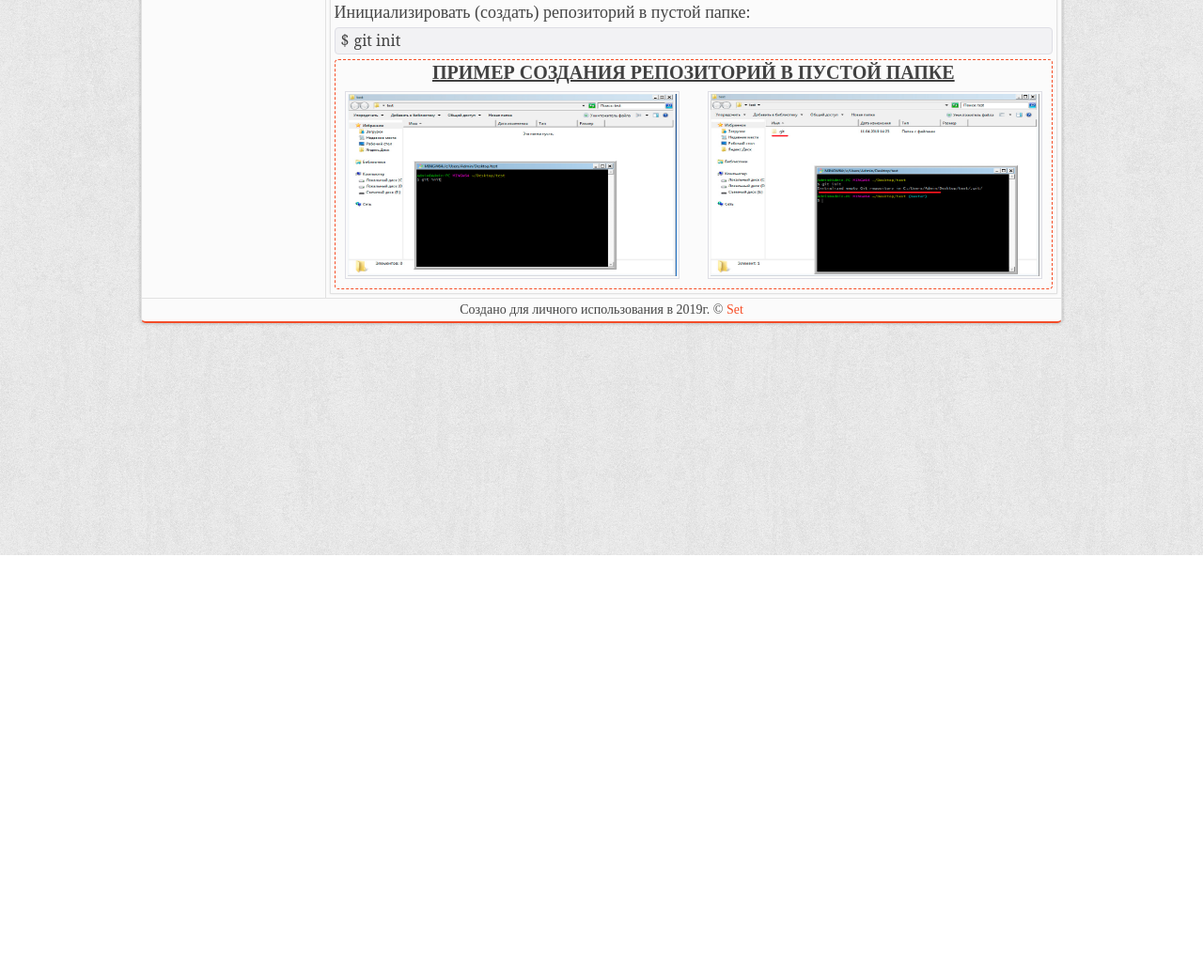
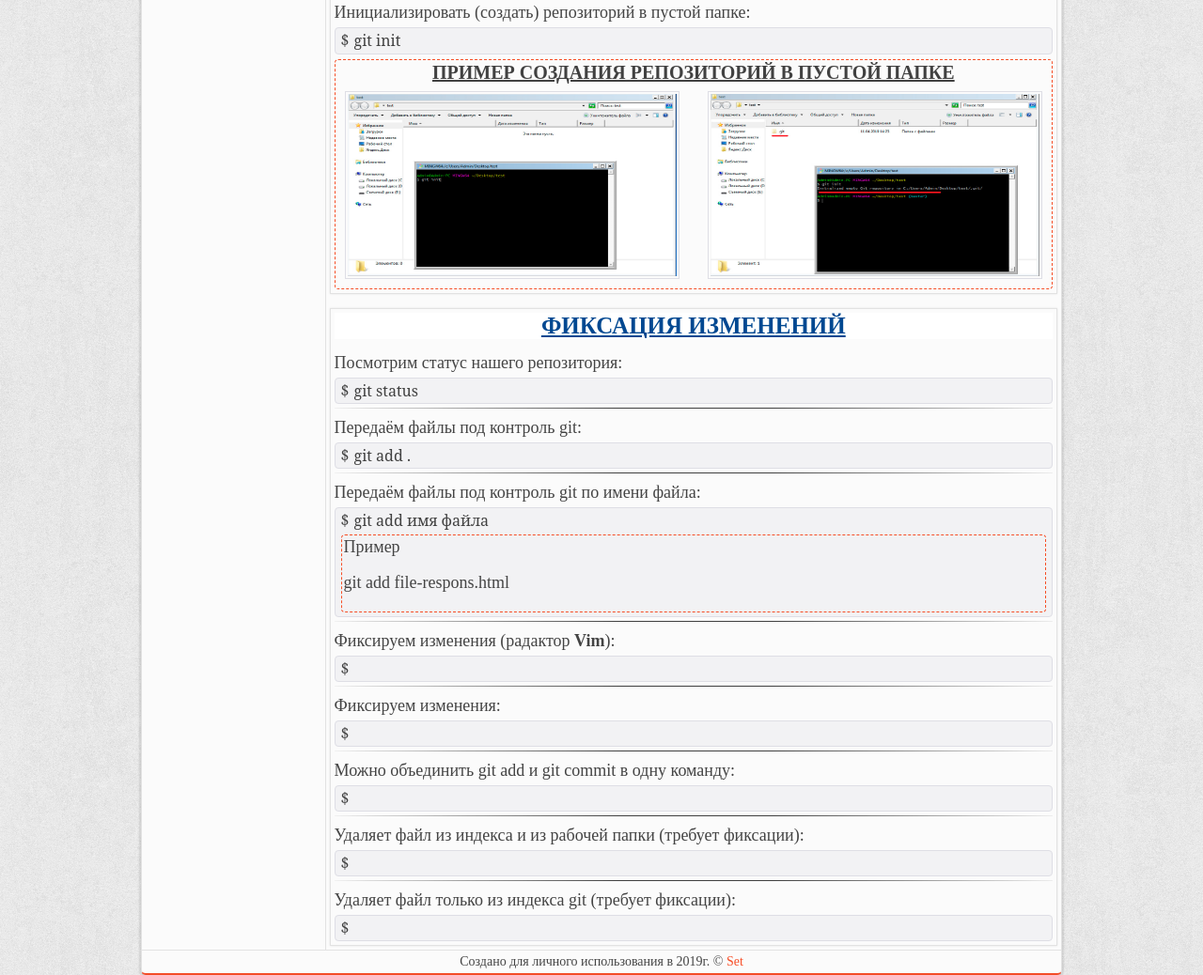
Before and after one commit to MrKra/Instruction-for-used, a plain HTML site: page test.html in a window 1280 px wide. Shown: the part 214-1252 px from the top of the page at 94% size. Before the commit the page ends 805 px from the top, so only its background shows below. Drawn offline with Linux system fonts and the light colour scheme.

Commit message:
Начало добавление информации

```diff
--- a/css/test.css
+++ b/css/test.css
@@ -327,6 +327,14 @@ body ol{
 	border: 1px solid #dedee5;
 	border-radius: 4px;
 }
+.block-komand__pre .commit{
+	display: block;
+	margin: 5px 0;
+	padding: 4px 6px;
+	font-size: 18px;
+	font-family: "sans-searif";
+	font-weight: normal;
+}
 .block-komand__pre > ul,
 .block-komand__pre > ol{
 	display: block;
--- a/test.html
+++ b/test.html
@@ -88,6 +88,71 @@
 					</div>
 				</section>
 
+				<section class="content-section">
+					<h2>ФИКСАЦИЯ ИЗМЕНЕНИЙ</h2>
+
+					<div class="block-komand">
+						<p>Посмотрим статус нашего репозитория</p>
+						<div class="block-komand__pre">
+							<p>git status</p>
+						</div>
+					</div>
+
+					<div class="block-komand">
+						<p>Передаём файлы под контроль git</p>
+						<div class="block-komand__pre">
+							<p>git add .</p>
+						</div>
+					</div>
+
+					<div class="block-komand">
+						<p>Передаём файлы под контроль git по имени файла</p>
+						<div class="block-komand__pre">
+							<p>git add имя файла</p>
+							<div class="block-komand__example">
+								<span>Пример</span><p>git add file-respons.html</p>
+								<!--<span class="commit"></span>-->
+							</div>
+						</div>
+					</div>
+
+					<div class="block-komand">
+						<p>Фиксируем изменения (радактор <b>Vim</b>)</p>
+						<div class="block-komand__pre">
+							<p></p>
+						</div>
+					</div>
+
+					<div class="block-komand">
+						<p>Фиксируем изменения</p>
+						<div class="block-komand__pre">
+							<p></p>
+						</div>
+					</div>
+
+					<div class="block-komand">
+						<p>Можно объединить git add и git commit в одну команду</p>
+						<div class="block-komand__pre">
+							<p></p>
+						</div>
+					</div>
+
+					<div class="block-komand">
+						<p>Удаляет файл из индекса и из рабочей папки (требует фиксации)</p>
+						<div class="block-komand__pre">
+							<p></p>
+						</div>
+					</div>
+
+					<div class="block-komand">
+						<p>Удаляет файл только из индекса git (требует фиксации)</p>
+						<div class="block-komand__pre">
+							<p></p>
+						</div>
+					</div>
+
+				</section>
+
 			</main><!-- of MAIN CONTENT -->
 
 		</div><!-- of CONTENT WRAPPER -->
```
